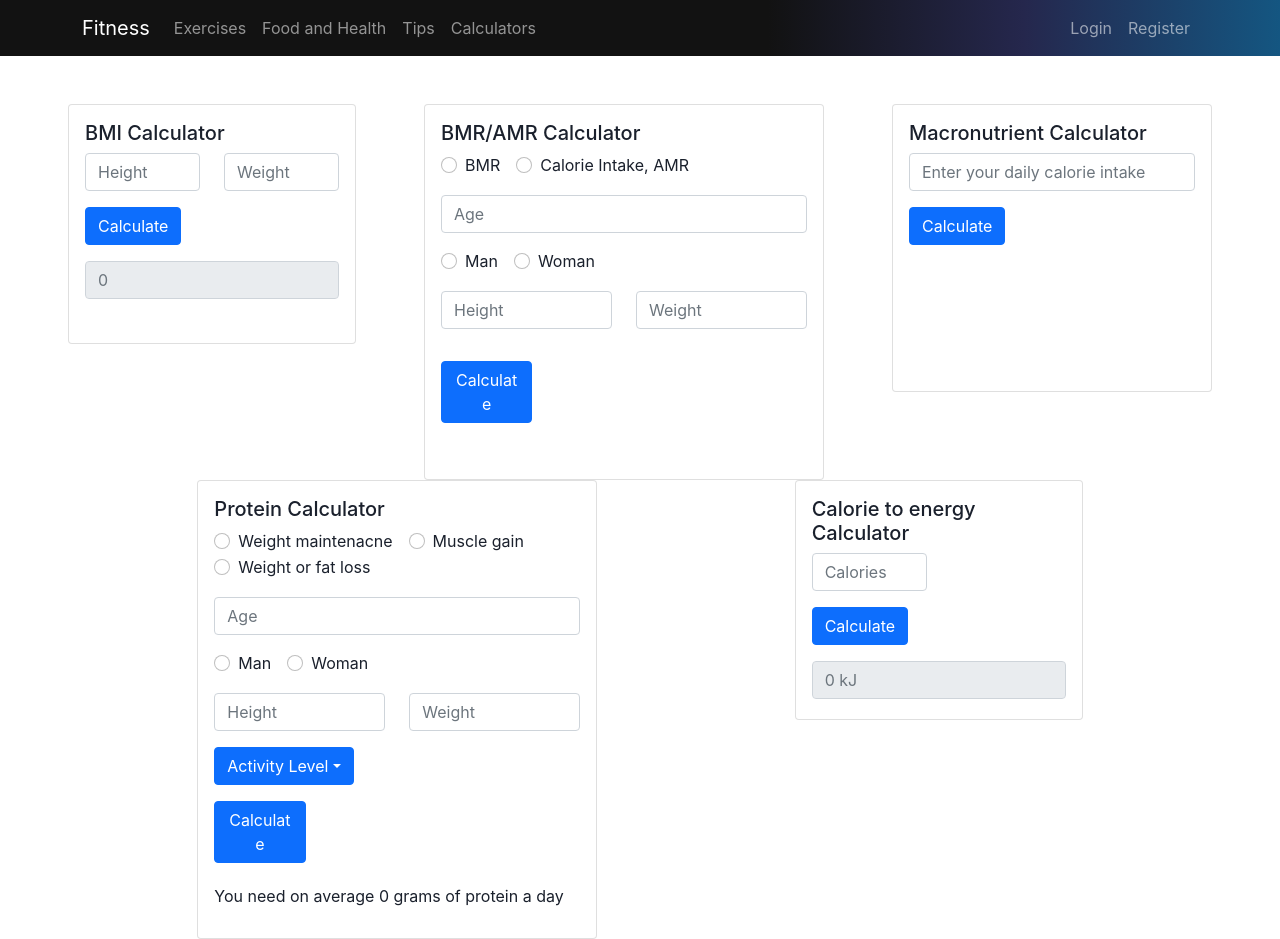
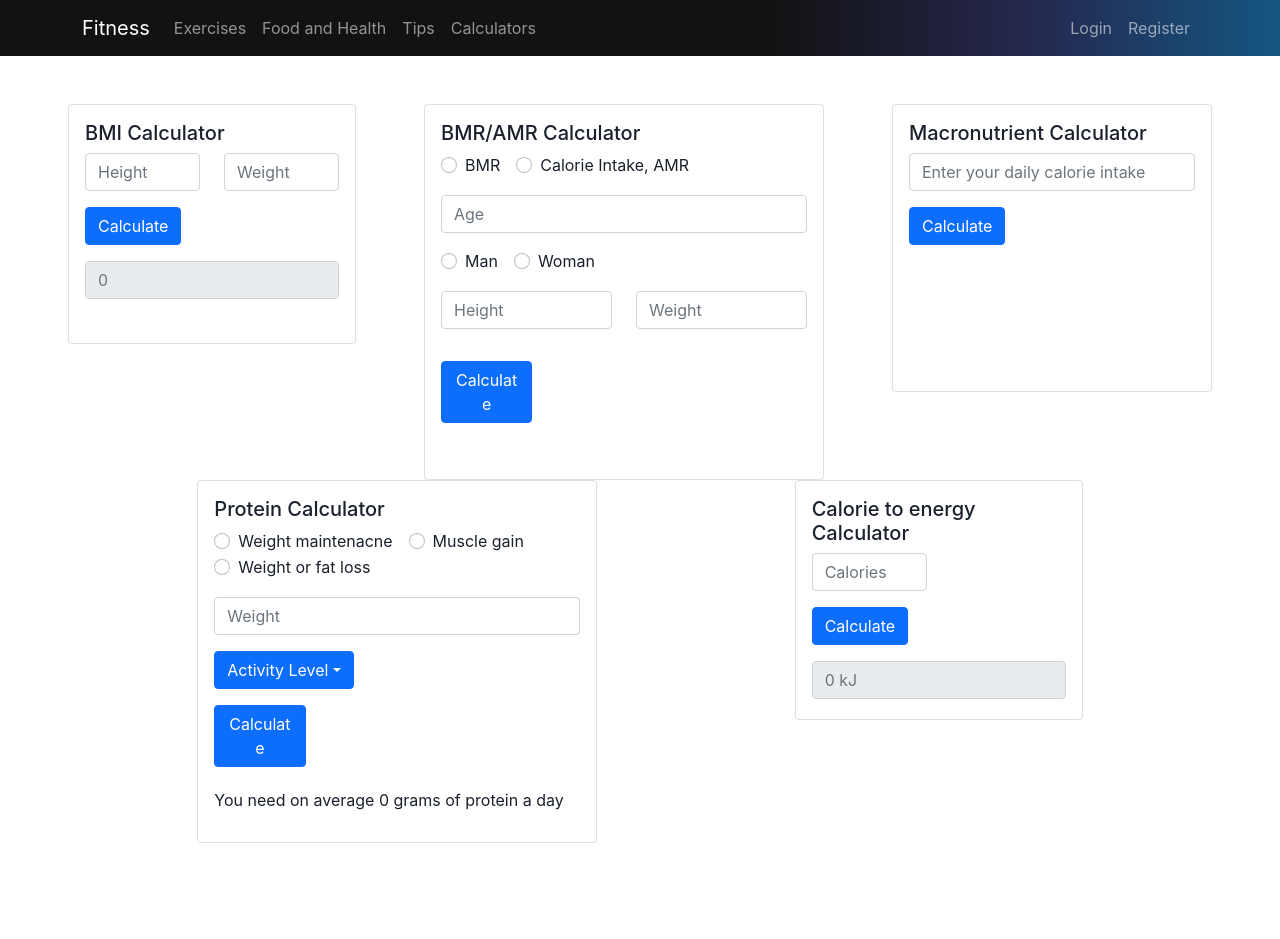
Before and after one commit to Mange99/Janet-Jackson, a React (Create React App) app in the folder ui/: page /calculators in a window 1280 px wide. After the commit the page ends 843 px from the top, so only its background shows below. Built offline with nearby package versions, Linux system fonts and the light colour scheme.

Commit message:
Update proteinCalculator.tsx
tiny minor fixes

```diff
--- a/ui/src/components/calculatorCards/proteinCalculator.tsx
+++ b/ui/src/components/calculatorCards/proteinCalculator.tsx
@@ -18,7 +18,7 @@ let weight: number = 0;
  // taken from https://www.verywellfit.com/how-many-calories-do-i-need-each-day-2506873
  // Not exactly comparable to protein as the macros aren't perfectly balanced--but for now this is the best we can do until we can find a better source
 
-// age is not used yet! and neither is height--still looking for good sources for these!
+// age is not used yet! and neither is height--still looking for good sources for these! They are currently commented out.
 
 enum activityLevel {
     None = 1,
@@ -38,9 +38,6 @@ enum typeOfGoal {
 function proteinCalculate(gender: boolean, activity: activityLevel, type: typeOfGoal) {
   return gender ? Math.round(weight * (0.8)*1*(activity*0.8)*type) : Math.round(weight * (0.8)*0.82*(activity*0.8)*type) ;
 }
-
-//  return gender ? Math.round((10 * weight + 6.25 * height - 5 * age + 5) * activity) : Math.round((10 * weight + 6.25 * height - 5 * age - 168) * activity);
-
 
 export function ProteinCalculator() {
 
@@ -94,7 +91,7 @@ export function ProteinCalculator() {
             <Form.Group className="mb-3">
               <Form>
                 <Row>
-                <Col>
+                {/* <Col>
                     <Form.Group controlId="age" className="mb-3">
                       <Form.Control
                         onChange={(e) => (age = Number(e.target.value))}
@@ -133,7 +130,7 @@ export function ProteinCalculator() {
                         placeholder="Height"
                       />
                     </Form.Group>
-                  </Col>
+                  </Col>*/}
                   <Col>
                     <Form.Group controlId="weight">
                       <Form.Control
```
